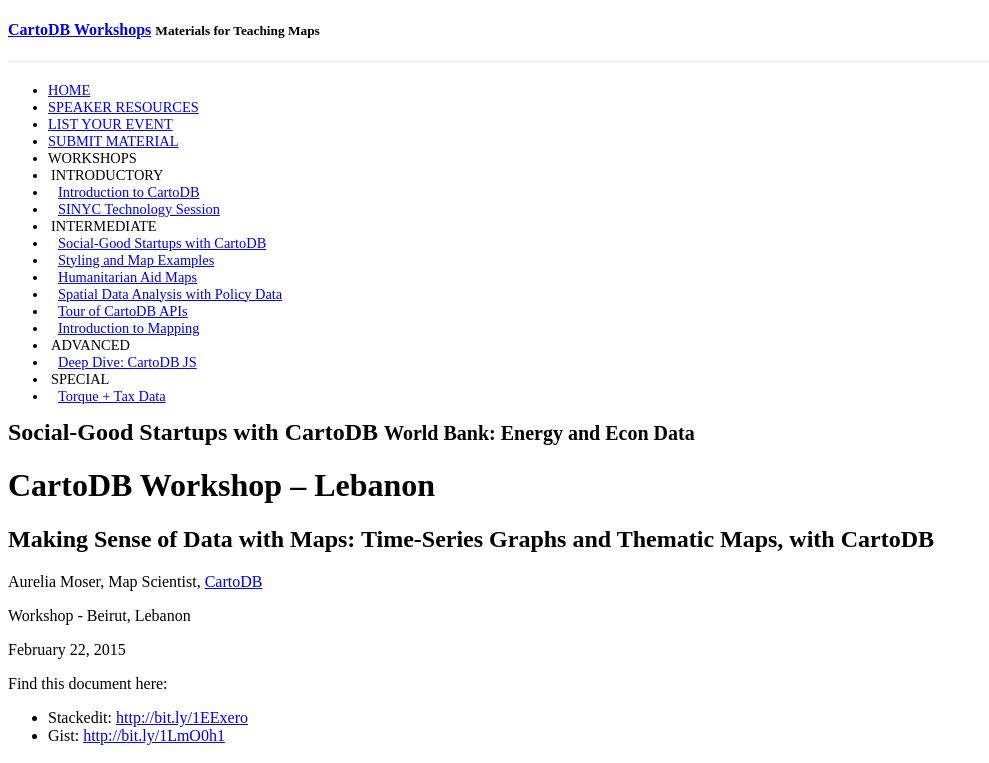
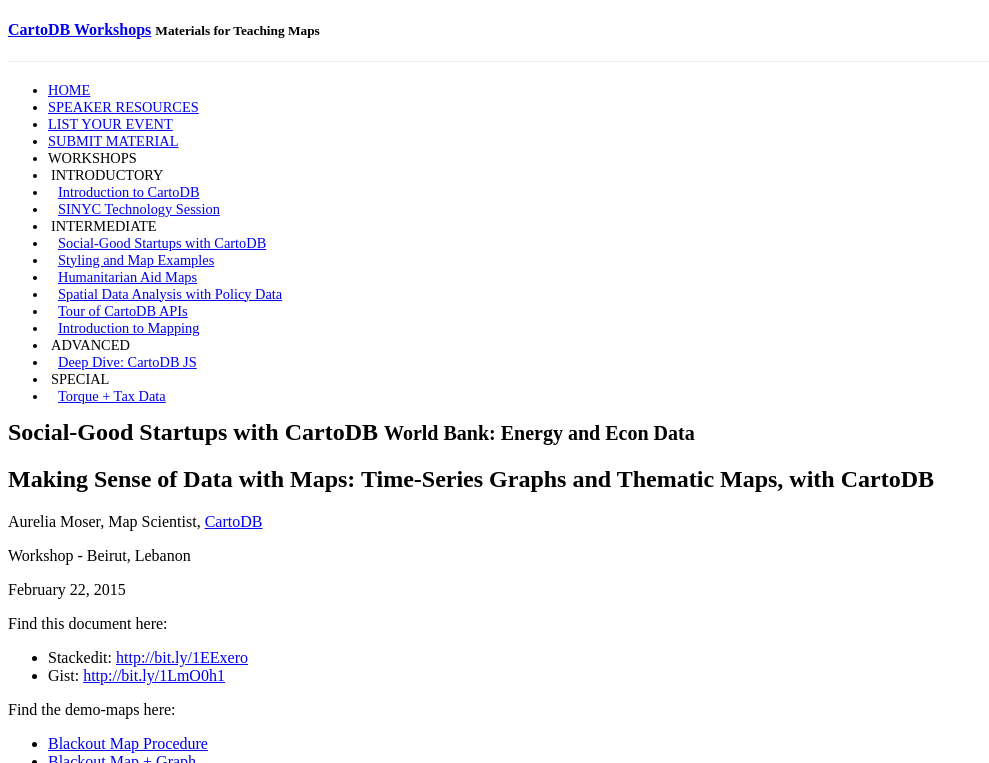
Before and after one commit to CartoDB/training, a Jekyll site: the page built from _posts/2015-02-21-wb-beirut.md, in a window 1280 px wide and 900 px high, cut to the strip 0-763 px from the top of the window. Shown: the whole strip, without its empty margins (0-989 px from the left). Built offline with Jekyll 4.4.1, drawn with Linux system fonts in a browser that asks for light colours; a style sheet for code colours, icons or effects is not loaded.

Commit message:
updated title info

```diff
--- a/_posts/2015-02-21-wb-beirut.md
+++ b/_posts/2015-02-21-wb-beirut.md
@@ -8,8 +8,6 @@
 length: 3
 ---
 
-
-# CartoDB Workshop -- Lebanon
 
 ## Making Sense of Data with Maps: Time-Series Graphs and Thematic Maps, with CartoDB
 
```
